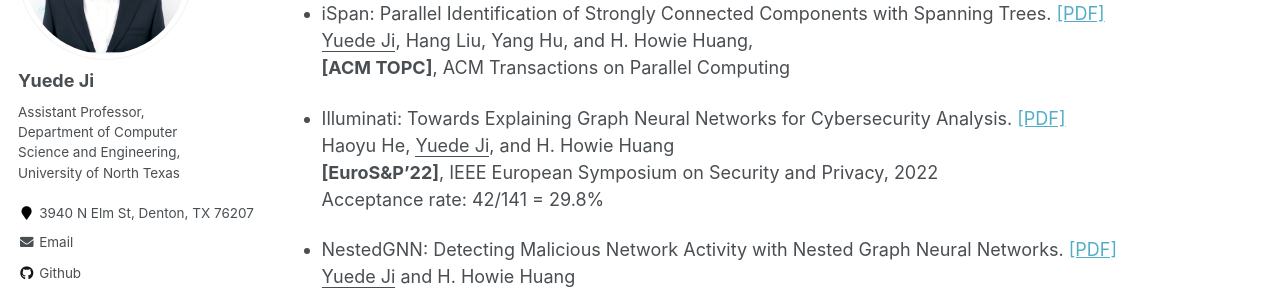
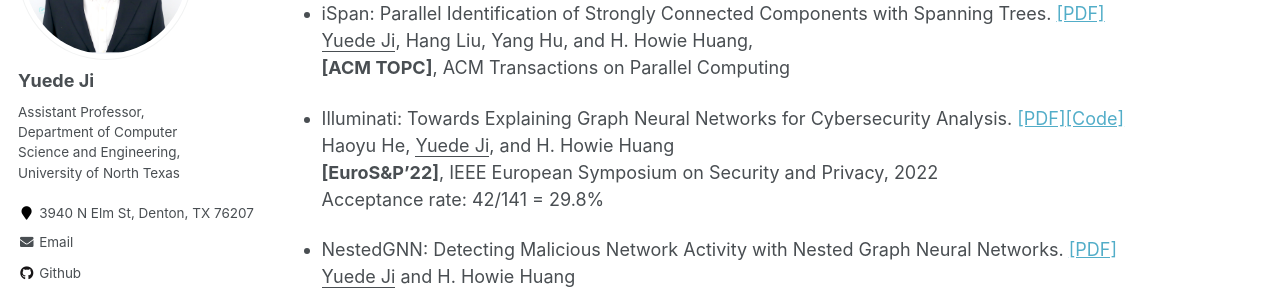
Before and after one commit to yuede/yuede.github.io, a Jekyll site: the page built from _pages/publications.md, in a window 1280 px wide and 900 px high, scrolled down 534 px. Shown: the part 152-445 px from the top of the window. Built offline with Jekyll 4.4.1, drawn with Linux system fonts in a browser that asks for light colours.

Commit message:
add source code to Illuminati

```diff
--- a/_pages/publications.md
+++ b/_pages/publications.md
@@ -27,7 +27,7 @@
 
 * iSpan: Parallel Identification of Strongly Connected Components with Spanning Trees. [[PDF]](.)<br/><u>Yuede Ji</u>, Hang Liu, Yang Hu, and H. Howie Huang,<br/><strong>[ACM TOPC]</strong>, ACM Transactions on Parallel Computing<br/>
 
-* Illuminati: Towards Explaining Graph Neural Networks for Cybersecurity Analysis. [[PDF]](../files/22_EuroSP_Illuminati.pdf)<br/>
+* Illuminati: Towards Explaining Graph Neural Networks for Cybersecurity Analysis. [[PDF]](../files/22_EuroSP_Illuminati.pdf)[[Code]](https://github.com/iHeartGraph/Illuminati)<br/>
 Haoyu He, <u>Yuede Ji</u>, and H. Howie Huang<br/><strong>[EuroS&P'22]</strong>, IEEE European Symposium on Security and Privacy, 2022<br/>
 Acceptance rate: 42/141 = 29.8%
 
```
